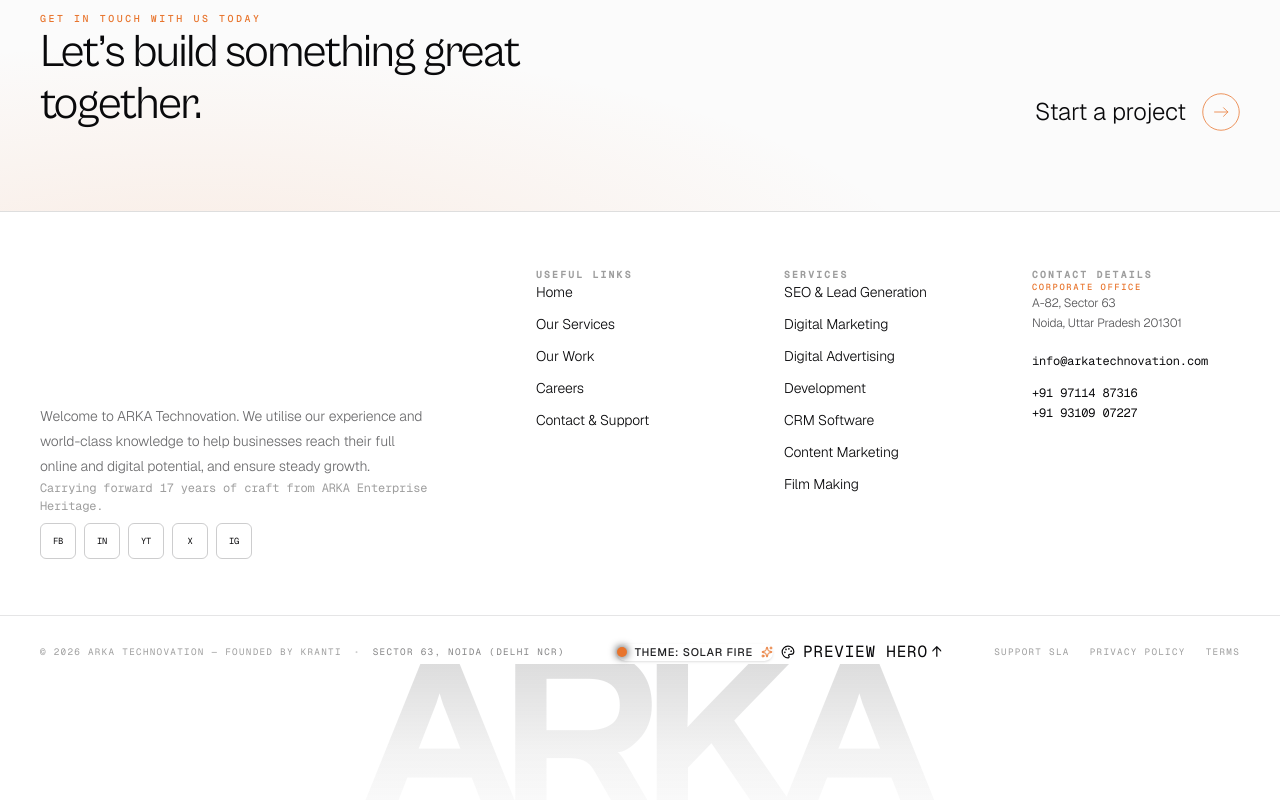
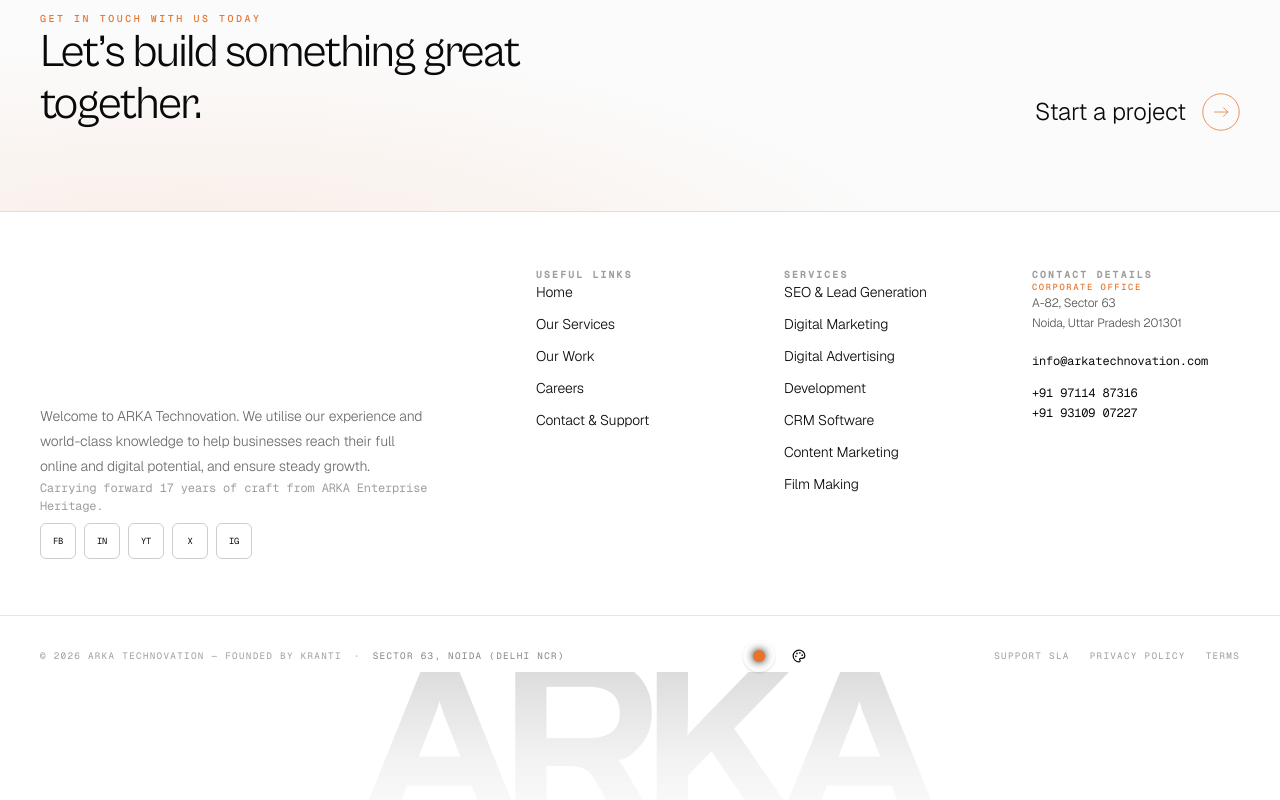
Before and after one commit to GauravYadav-G/loudsrl-digital-product, a Next.js app: page /work in a window 1280 px wide. Shown: the part 3204-4004 px from the top of the page. Built offline with nearby package versions, Linux system fonts and the light colour scheme.

Commit message:
style: remove text and keep icons as clean standalone buttons

```diff
--- a/src/components/portfolite/PortfoliteFooter.tsx
+++ b/src/components/portfolite/PortfoliteFooter.tsx
@@ -58,43 +58,29 @@
 
   return (
     <div className="relative inline-flex items-center gap-2">
-      {/* Quick Test / Cycle Button */}
+      {/* Quick Test Theme Swatch Icon Button — No text, icon itself is button */}
       <button
         type="button"
         onClick={nextTheme}
-        className="inline-flex items-center gap-2 px-3 py-1.5 rounded-full bg-paper/5 hover:bg-paper/10 border border-paper/15 hover:border-paper/30 text-paper text-xs font-mono tracking-wider transition-all cursor-pointer group shadow-sm"
-        title="Click to test next fluid shader theme in hero"
+        className="w-8 h-8 rounded-full bg-paper/5 hover:bg-paper/15 border border-paper/15 hover:border-paper/30 flex items-center justify-center transition-all cursor-pointer group shadow-sm"
+        title={`Fluid theme: ${PRESET_NAMES[currentPreset]} (Click to test next)`}
+        aria-label="Cycle theme"
       >
         <span
-          className="w-2.5 h-2.5 rounded-full shadow-[0_0_8px_currentColor] transition-colors"
+          className="w-3 h-3 rounded-full shadow-[0_0_8px_currentColor] transition-colors group-hover:scale-110"
           style={{ backgroundColor: PRESET_ACCENTS[currentPreset] }}
         />
-        <span className="text-[11px] uppercase text-paper/90 group-hover:text-white font-medium">
-          Theme: {PRESET_NAMES[currentPreset]}
-        </span>
-        <Sparkles className="w-3 h-3 text-solar group-hover:rotate-12 transition-transform" />
       </button>
 
-      {/* Mini Palette Selector Trigger */}
+      {/* Palette Tray Trigger Icon Button */}
       <button
         type="button"
         onClick={() => setIsOpen(!isOpen)}
-        className="p-1.5 rounded-full bg-paper/5 hover:bg-paper/10 border border-paper/15 hover:border-paper/30 text-paper/60 hover:text-white transition-colors cursor-pointer text-xs"
-        title="Open all 12 fluid themes palette tray"
+        className="w-8 h-8 rounded-full bg-paper/5 hover:bg-paper/15 border border-paper/15 hover:border-paper/30 flex items-center justify-center text-paper/60 hover:text-white transition-colors cursor-pointer"
+        title="Open theme palette"
         aria-label="Toggle theme picker tray"
       >
         <Palette className="w-3.5 h-3.5" />
-      </button>
-
-      {/* Scroll to Top to View Active Hero Shader */}
-      <button
-        type="button"
-        onClick={scrollToHero}
-        className="text-[10px] mono text-paper/40 hover:text-solar transition-colors cursor-pointer flex items-center gap-1 uppercase tracking-wider"
-        title="Scroll to top to view fluid shader in Hero"
-      >
-        <span>Preview Hero</span>
-        <span>↑</span>
       </button>
 
       {/* Popover Tray with All 12 Themes */}
--- a/src/components/portfolite/PortfoliteHero.tsx
+++ b/src/components/portfolite/PortfoliteHero.tsx
@@ -142,22 +142,17 @@
         </motion.div>
       </div>
 
-      {/* Scroll Down Mouse Indicator (Exact Framer Structure) */}
+      {/* Scroll Down Mouse Indicator — Pure icon button, no text */}
       <motion.div
         initial={{ opacity: 0, y: 14 }}
         animate={{ opacity: 1, y: 0 }}
         transition={{ duration: 0.7, delay: 1.05, ease: [0.22, 1, 0.36, 1] }}
-        className="relative z-20 mt-10 w-full max-w-xl mx-auto px-4 flex items-center justify-center gap-4 text-xs sm:text-[13px] text-white/80 font-light select-none"
+        className="relative z-20 mt-10 flex items-center justify-center select-none"
       >
-        <span className="whitespace-nowrap">Scroll down</span>
-
-        <div className="h-[1px] flex-1 bg-gradient-to-r from-transparent via-white/20 to-white/35" />
-
-        {/* Interactive Mouse Icon with Animated Dot */}
         <button
           onClick={scrollToProjects}
           aria-label="Scroll down to projects"
-          className="w-5 h-8 rounded-full border border-white/40 bg-white/15 backdrop-blur-sm flex justify-center pt-1.5 hover:border-white transition-colors cursor-pointer group shadow-sm"
+          className="w-5 h-8 rounded-full border border-white/40 bg-white/15 hover:bg-white/25 hover:border-white transition-all backdrop-blur-sm flex justify-center pt-1.5 cursor-pointer shadow-sm group"
         >
           <motion.div
             animate={{ y: [0, 8, 0], opacity: [1, 0.3, 1] }}
@@ -165,10 +160,6 @@
             className="w-1 h-1.5 rounded-full bg-white shadow-[0_0_6px_rgba(255,255,255,0.8)]"
           />
         </button>
-
-        <div className="h-[1px] flex-1 bg-gradient-to-l from-transparent via-white/20 to-white/35" />
-
-        <span className="whitespace-nowrap">to see projects</span>
       </motion.div>
     </section>
   );
```
